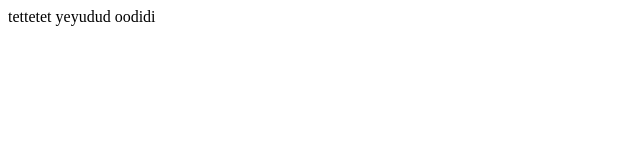
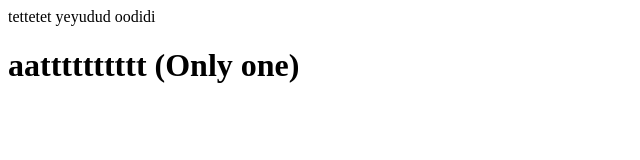
Before and after one commit to Asp2591/demo-of-git-, a plain HTML site: page index.html in a window 1280 px wide. Shown: the whole page, without its empty margins (0-640 px from the left). Drawn offline with Linux system fonts and the light colour scheme.

Commit message:
added only one

```diff
--- a/index.html
+++ b/index.html
@@ -1 +1,2 @@
 <p>tettetet yeyudud oodidi</p>
+<h1>aatttttttttt (Only one)</h1>
```
